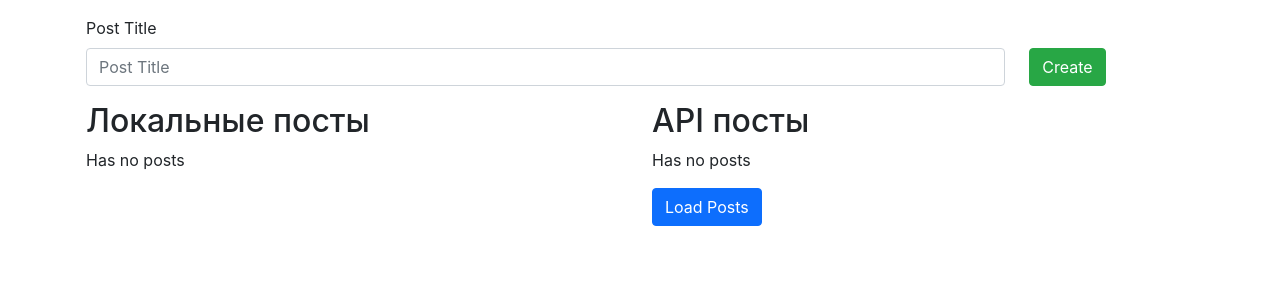
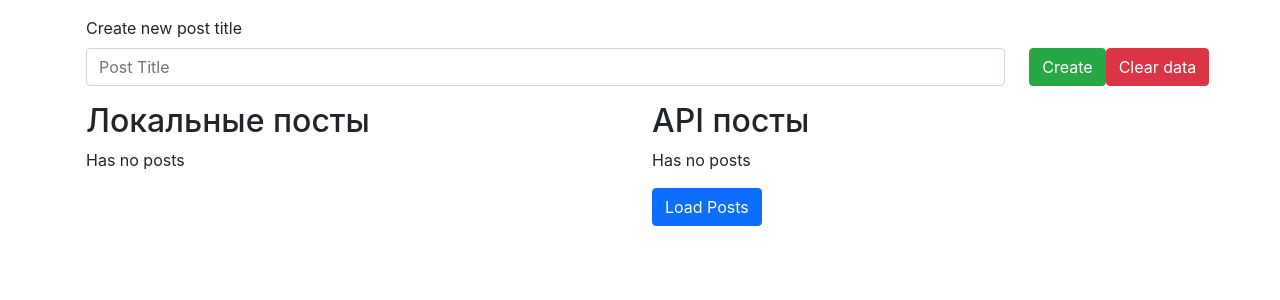
Before and after one commit to FyuroTEX/redux-saga_api_blog, a React (Create React App) app: page / in a window 1280 px wide. Shown: the top 300 px of the page. Built offline with nearby package versions, Linux system fonts and the light colour scheme.

Commit message:
add clear localstorage button

```diff
--- a/src/components/PostForm.jsx
+++ b/src/components/PostForm.jsx
@@ -1,6 +1,6 @@
 import React, { Component } from 'react';
 import { connect } from 'react-redux';
-import { createPost, showAlert } from './../redux/actions/actions';
+import { createPost, showAlert, clearPosts } from './../redux/actions/actions';
 import { Alert } from './Alert';
 
 class PostForm extends Component {
@@ -14,6 +14,7 @@ class PostForm extends Component {
         event.preventDefault();
 
         const { title } = this.state;
+
         if (!title.trim()) {
             return this.props.showAlert(`Title post can't be empty`);
         };
@@ -34,11 +35,12 @@ class PostForm extends Component {
         }));
     };
     render() {
+        const { clearPosts, alertMsg } = this.props;
         return (
             <form onSubmit={this.submitHandler} className='mb-3 row'>
-                {this.props.alertMsg && <Alert alertMsg={this.props.alertMsg} />}
+                {alertMsg && <Alert alertMsg={alertMsg} />}
                 <div className="col-10">
-                    <label htmlFor="title" className="form-label">Post Title</label>
+                    <label htmlFor="title" className="form-label">Create new post title</label>
                     <input
                         type="text"
                         placeholder="Post Title"
@@ -50,8 +52,9 @@ class PostForm extends Component {
                     />
                 </div>
 
-                <div className="col-2 d-flex align-items-end">
+                <div className="col-2 d-flex align-items-end justify-content-around">
                     <button className="btn btn-success" type='submit'>Create</button>
+                    <button className="btn btn-danger" onClick={clearPosts} type='button'>Clear&nbsp;data</button>
                 </div>
 
             </form>
@@ -61,7 +64,8 @@ class PostForm extends Component {
 
 const mapDispatchToProps = {
     createPost,
-    showAlert
+    showAlert,
+    clearPosts
 };
 const mapStateToProps = (state) => ({
     alertMsg: state.app.alert
--- a/src/redux/actions/actions.js
+++ b/src/redux/actions/actions.js
@@ -1,10 +1,14 @@
-import { CREATE_POST, FETCH_POST, SHOW_LOADER, HIDE_LOADER, SHOW_ALERT, HIDE_ALERT } from './../reducers/types';
+import { CREATE_POST, FETCH_POST, SHOW_LOADER, HIDE_LOADER, SHOW_ALERT, HIDE_ALERT, CLEAR_POST } from './../reducers/types';
 
 export function createPost(post) {
     return {
         type: CREATE_POST,
         payload: post
     };
+};
+export function clearPosts() {
+    localStorage.removeItem('myPosts');
+    return { type: CLEAR_POST };
 };
 
 export function showLoader() {
@@ -30,7 +34,7 @@ export function fetchPosts() {
     return async (dispatch) => {
         try {
             dispatch(showLoader());
-            const response = await fetch('https://jsonplaceholder.typicode.com/posts?_limit=5');
+            const response = await fetch('https://jsonplaceholder.typicode.com/posts?_limit=7');
             const json = await response.json();
             dispatch({ type: FETCH_POST, payload: json });
             dispatch(hideLoader())
--- a/src/redux/reducers/postsReducer.js
+++ b/src/redux/reducers/postsReducer.js
@@ -1,4 +1,4 @@
-import { CREATE_POST, FETCH_POST } from './types';
+import { CREATE_POST, FETCH_POST, CLEAR_POST } from './types';
 
 
 const initialState = {
@@ -13,6 +13,8 @@ export const postReducers = (state = initialState, action) => {
             return { ...state, posts: [...state.posts, action.payload] };
         case FETCH_POST:
             return { ...state, fetchedPosts: action.payload };
+        case CLEAR_POST:
+            return { ...state, fetchedPosts: [], posts: [] };
         default:
             return state;
     }
--- a/src/redux/reducers/types.js
+++ b/src/redux/reducers/types.js
@@ -1,5 +1,6 @@
 export const CREATE_POST = 'CREATE_POST';
 export const FETCH_POST = 'FETCH_POST';
+export const CLEAR_POST = 'CLEAR_POST';
 export const SHOW_LOADER = 'SHOW_LOADER';
 export const HIDE_LOADER = 'HIDE_LOADER';
 export const SHOW_ALERT = 'SHOW_ALERT';
--- a/src/store.js
+++ b/src/store.js
@@ -12,8 +12,8 @@ export const store = createStore(rootReducer, preloadedState, composeEnchancer(a
 
 //Write to localStorage
 //localStorage.removeItem('myPosts');
-// store.subscribe(() => {
-//     const state = store.getState();
+store.subscribe(() => {
+    const state = store.getState();
 
-//     localStorage.setItem('myPosts', JSON.stringify(state));
-// })
+    localStorage.setItem('myPosts', JSON.stringify(state));
+})
```
Also changed, not shown: 1 other file (tests, documents, lock files or other folders).
